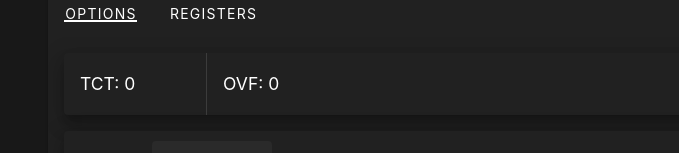
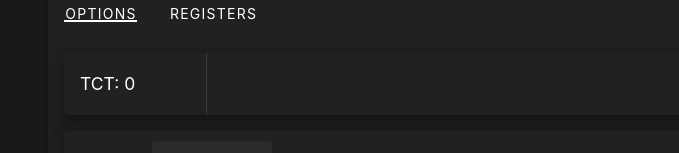
Before and after one commit to OrigamiDev-Pete/IES_Site, a Vue app: page / in a window 1280 px wide. Shown: the part 652-805 px from the top of the page, without its empty margins (32-711 px from the left). Built offline with nearby package versions, Linux system fonts and the light colour scheme.

Commit message:
Hide OVF

```diff
--- a/src/components/Timer.vue
+++ b/src/components/Timer.vue
@@ -19,9 +19,9 @@
                   <v-tooltip activator="parent" location="bottom">Timer Counter</v-tooltip>
                 </h3>
                 <v-divider vertical class="ml-4 mr-4"/>
-                <h3 class="mr-5">OVF: {{ timer.OVF }}
-                  <v-tooltip activator="parent" location="bottom">Overflow Flag</v-tooltip>
-                </h3>
+<!--                <h3 class="mr-5">OVF: {{ timer.OVF }}-->
+<!--                  <v-tooltip activator="parent" location="bottom">Overflow Flag</v-tooltip>-->
+<!--                </h3>-->
               </div>
             </v-sheet>
             <!-- Mode -->
```
